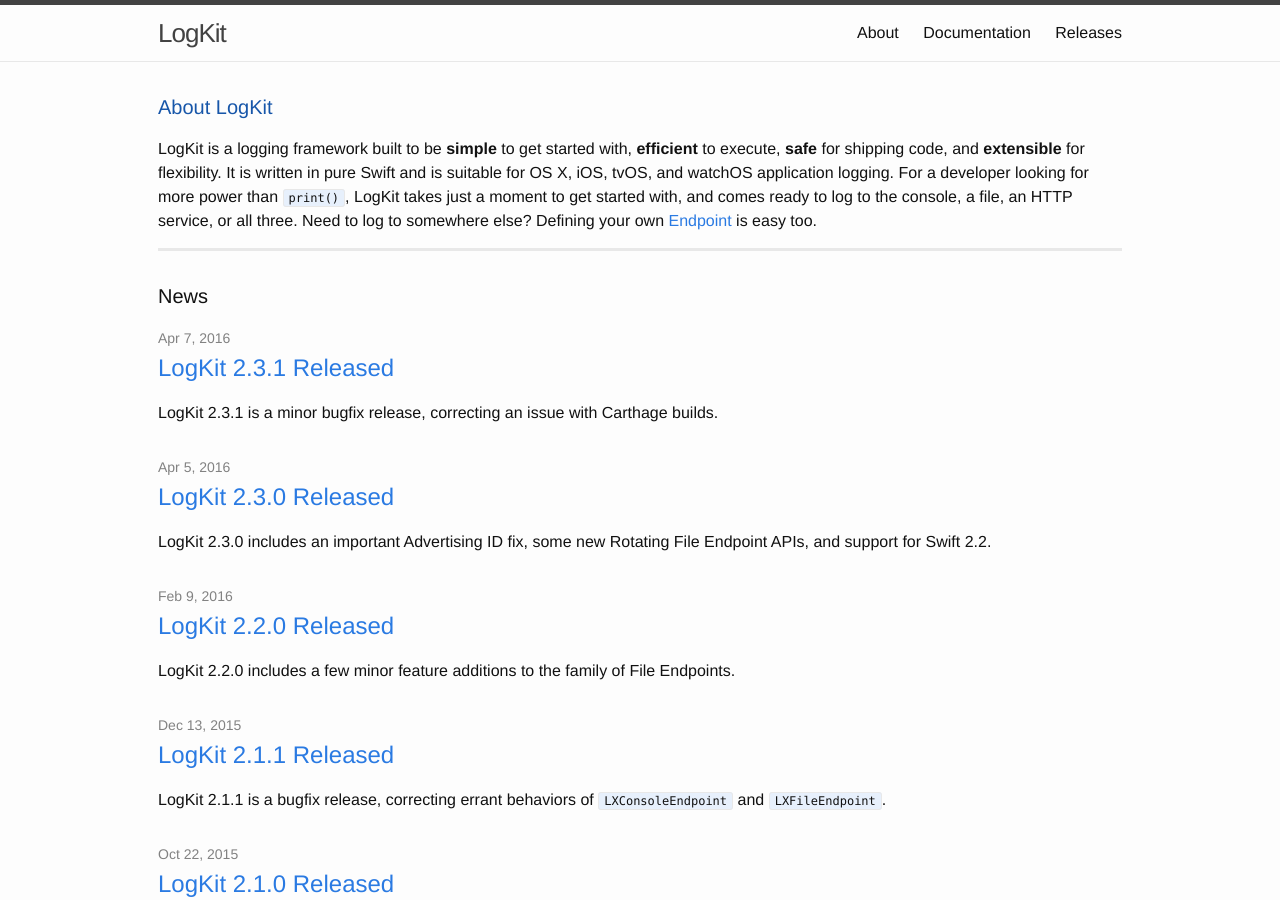
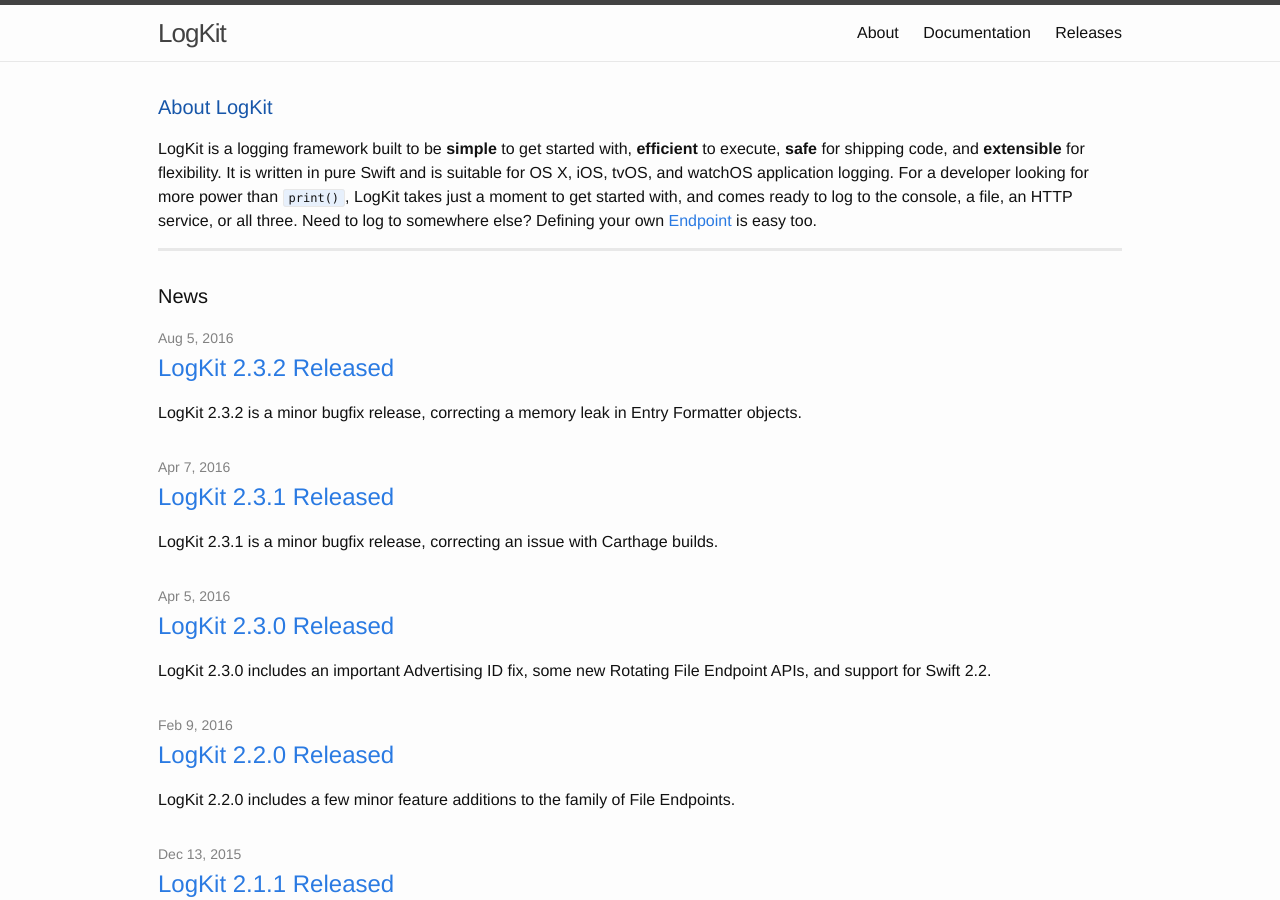
Before and after one commit to Conoize/logkit.github.io, a Jekyll site: the page built from index.html, in a window 1280 px wide and 900 px high. Built offline with Jekyll 4.4.1, drawn with Linux system fonts in a browser that asks for light colours.

Commit message:
Release 2.3.2 post

```diff
--- /dev/null
+++ b/_posts/2016-08-05-logkit-2_3_2-released.md
@@ -0,0 +1,16 @@
+---
+layout: post
+title: LogKit 2.3.2 Released
+tags: releases
+author: Justin Pawela
+---
+
+LogKit 2.3.2 is a minor bugfix release, correcting a memory leak in Entry Formatter objects.
+
+No API changes have been made in this release.
+
+
+[The release notes can be found here.][gh-release-2_3_2]
+
+
+{% include links.md doc_version=2.3 %}
```
Also changed, not shown: _releases/2.3.md (+4 -4 lines).
